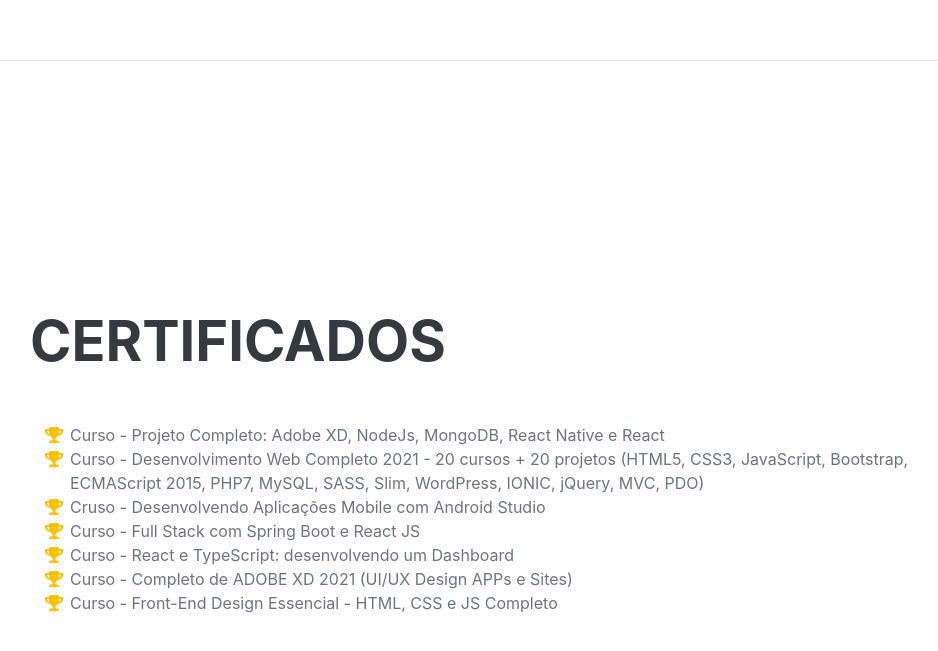
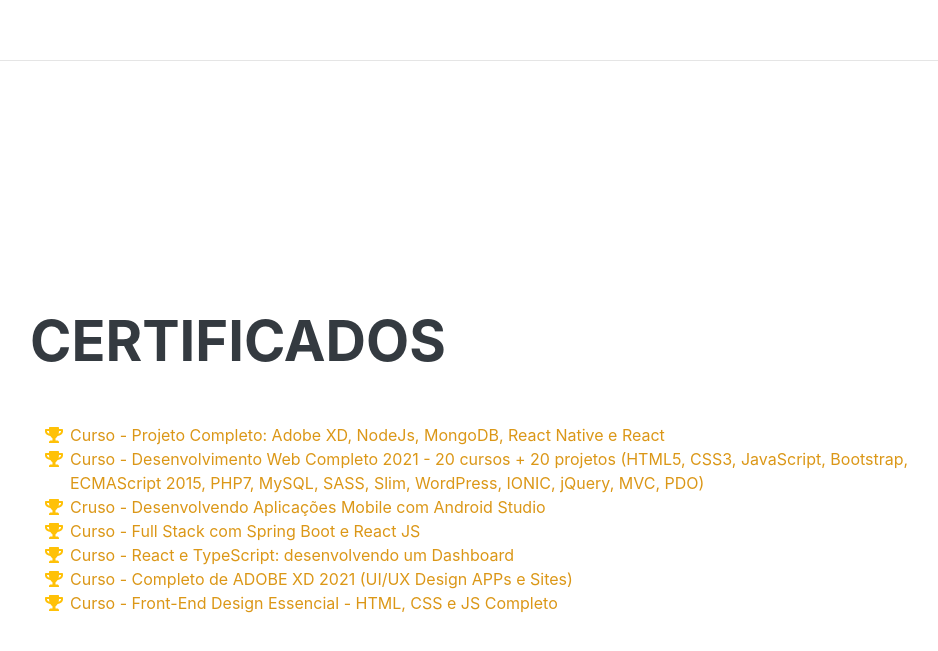
Before and after one commit to RJUAN013/curriculo, a plain HTML site: page index.html in a window 1280 px wide. Shown: the part 4431-5082 px from the top of the page, without its empty margins (290-1228 px from the left). Drawn offline with nearby package versions, Linux system fonts and the light colour scheme; a web font is replaced by a local one.

Commit message:
Update index.html

```diff
--- a/index.html
+++ b/index.html
@@ -212,31 +212,39 @@
                 <h2 data-aos="fade-right" class="mb-5">Certificados</h2>
                 <ul data-aos="fade-left" class="fa-ul mb-0">
                     <li>
-                        <span class="fa-li"><i class="fas fa-trophy text-warning"></i></span>Curso - Projeto Completo:
-                        Adobe XD, NodeJs, MongoDB, React Native e React
+                        <span class="fa-li"><i class="fas fa-trophy text-warning"></i></span>
+                        <a href="https://www.udemy.com/course/projeto-completo-xd-nodejs-mongodb-react-native-e-react/">Curso
+                            - Projeto Completo:
+                            Adobe XD, NodeJs, MongoDB, React Native e React</a>
                     </li>
                     <li>
-                        <span class="fa-li"><i class="fas fa-trophy text-warning"></i></span>Curso - Desenvolvimento Web
-                        Completo 2021 - 20 cursos + 20 projetos (HTML5, CSS3, JavaScript, Bootstrap, ECMAScript 2015,
-                        PHP7, MySQL, SASS, Slim, WordPress, IONIC, jQuery, MVC, PDO)
+                        <span class="fa-li"><i class="fas fa-trophy text-warning"></i></span>
+                        <a href="https://www.udemy.com/course/web-completo/"> Curso - Desenvolvimento Web
+                            Completo 2021 - 20 cursos + 20 projetos (HTML5, CSS3, JavaScript, Bootstrap, ECMAScript
+                            2015,
+                            PHP7, MySQL, SASS, Slim, WordPress, IONIC, jQuery, MVC, PDO)</a>
+                    </li>
+                    <li><a href="https://www.ev.org.br/cursos/desenvolvendo-aplicacoes-mobile-com-android-studio">
+                            <span class="fa-li"><i class="fas fa-trophy text-warning"></i></span>Cruso -
+                            Desenvolvendo Aplicações Mobile com Android Studio</a>
                     </li>
                     <li>
-                        <span class="fa-li"><i class="fas fa-trophy text-warning"></i></span>Cruso -
-                        Desenvolvendo Aplicações Mobile com Android Studio
+                        <span class="fa-li"><i class="fas fa-trophy text-warning"></i></span>
+                        <a href="https://www.udemy.com/course/desenvolva-aplicacoes-completas-com-spring-boot-e-react-js/">Curso - Full
+                        Stack com Spring Boot e React JS</a>
                     </li>
                     <li>
-                        <span class="fa-li"><i class="fas fa-trophy text-warning"></i></span>Curso - Full
-                        Stack com Spring Boot e React JS
+                        <span class="fa-li"><i class="fas fa-trophy text-warning"></i></span>
+                        <a href="https://www.udemy.com/course/react-e-typescript/">Curso -
+                        React e TypeScript: desenvolvendo um Dashboard</a>
                     </li>
                     <li>
-                        <span class="fa-li"><i class="fas fa-trophy text-warning"></i></span>Curso -
-                        React e TypeScript: desenvolvendo um Dashboard
+                        <span class="fa-li"><i class="fas fa-trophy text-warning"></i></span><a href="https://www.udemy.com/course/adobexd2020/">Curso - Completo de ADOBE
+                        XD 2021 (UI/UX Design APPs e Sites)</a>
                     </li>
                     <li>
-                        <span class="fa-li"><i class="fas fa-trophy text-warning"></i></span>Curso - Completo de ADOBE XD 2021 (UI/UX Design APPs e Sites)
-                    </li>
-                    <li>
-                        <span class="fa-li"><i class="fas fa-trophy text-warning"></i></span>Curso - Front-End Design Essencial - HTML, CSS e JS Completo
+                        <span class="fa-li"><i class="fas fa-trophy text-warning"></i></span><a href="https://www.udemy.com/course/front-end-essencial/">Curso - Front-End Design
+                        Essencial - HTML, CSS e JS Completo</a>
                     </li>
                 </ul>
             </div>
```
